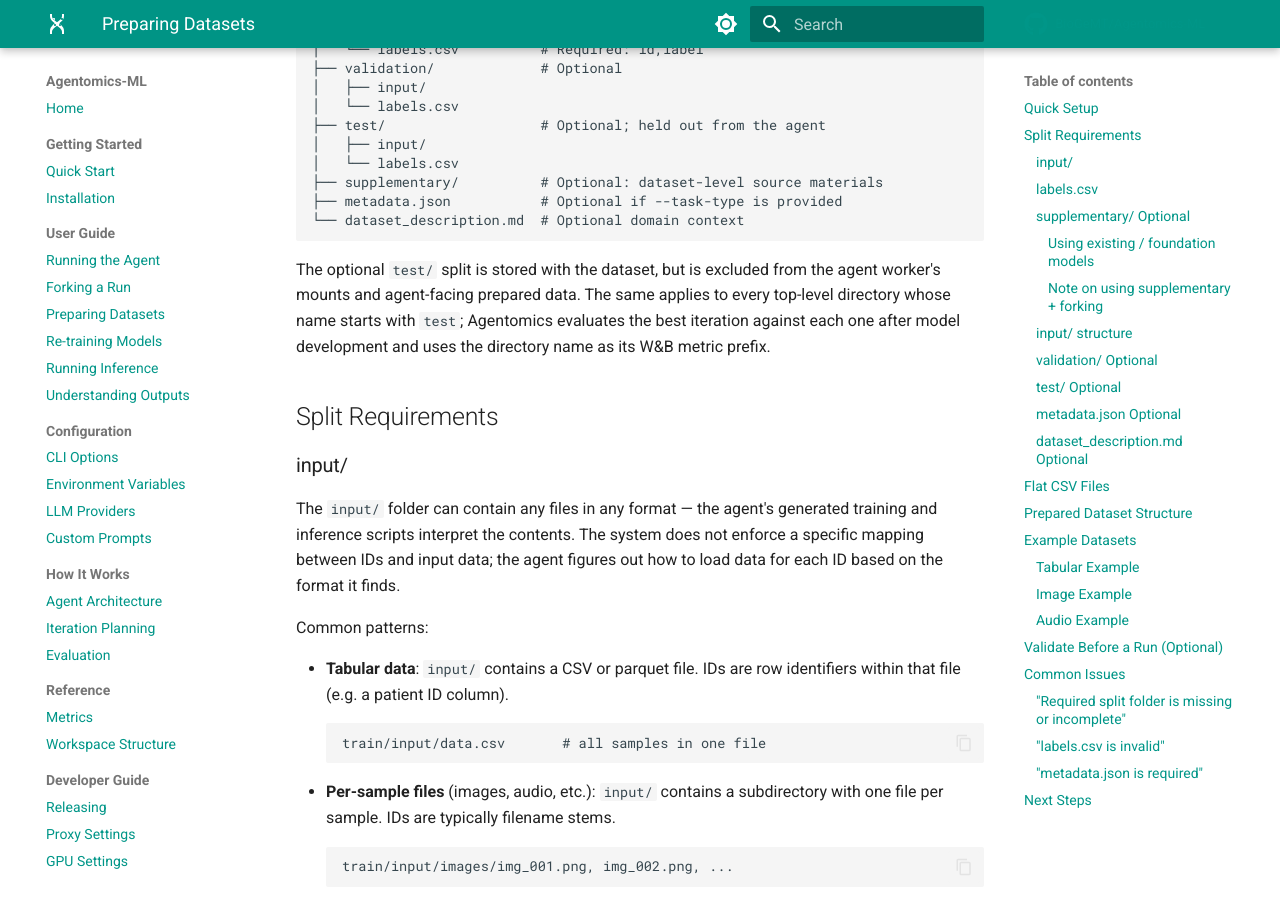
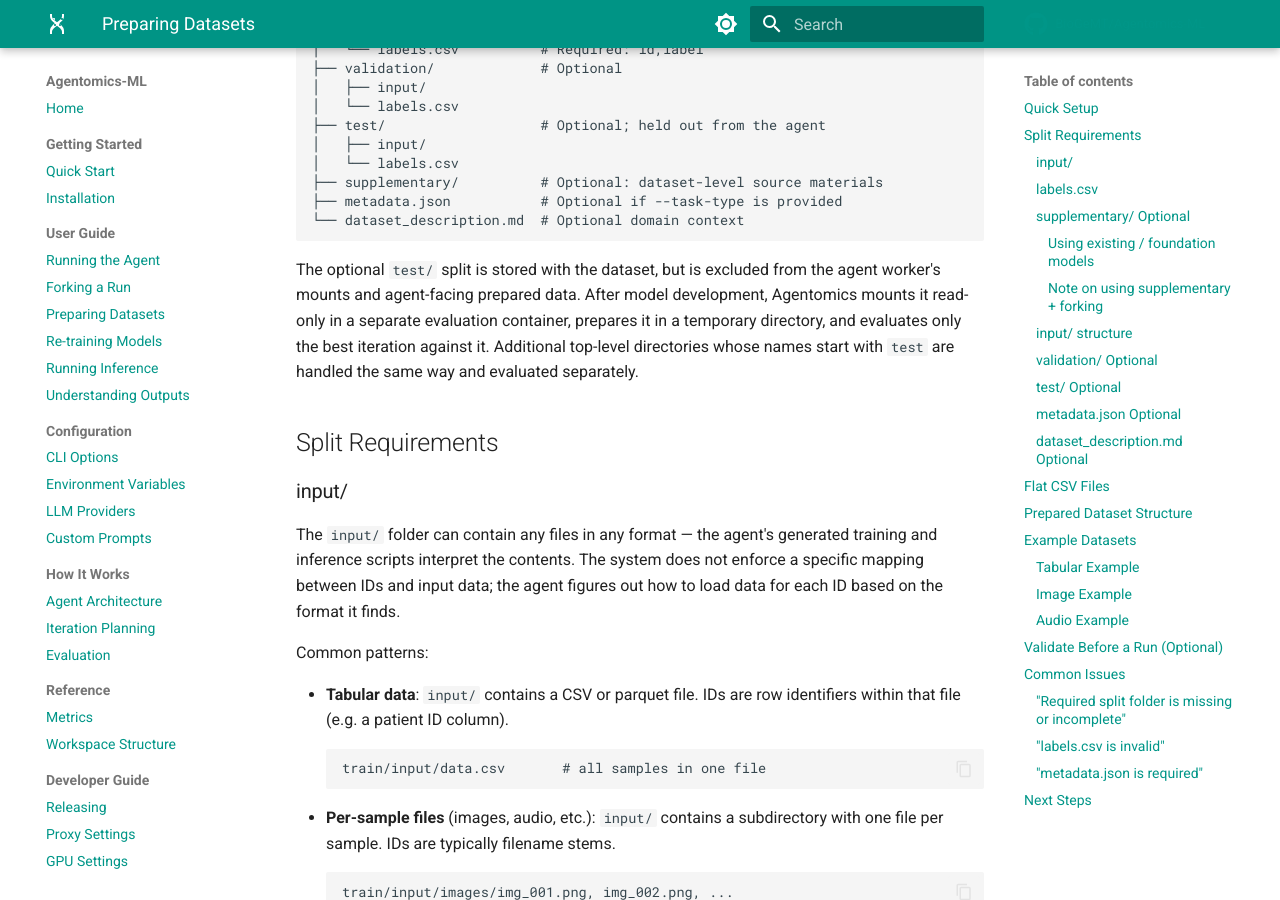
Before and after one commit to BioGeMT/agentomics-ml, an MkDocs documentation site: the page built from docs/user-guide/datasets.md, in a window 1280 px wide and 900 px high, scrolled down 391 px. Built offline with MkDocs 1.6.1 and Material for MkDocs 9.7.7, drawn with Linux system fonts in a browser that asks for light colours; comment, search, counter and statistics services are not loaded.

Commit message:
extend test dataset docs

````diff
--- a/docs/user-guide/datasets.md
+++ b/docs/user-guide/datasets.md
@@ -24,10 +24,11 @@ datasets/my_dataset/
 ```
 
 The optional `test/` split is stored with the dataset, but is excluded from the
-agent worker's mounts and agent-facing prepared data. The same applies to every
-top-level directory whose name starts with `test`; Agentomics evaluates the
-best iteration against each one after model development and uses the directory
-name as its W&B metric prefix.
+agent worker's mounts and agent-facing prepared data. After model development,
+Agentomics mounts it read-only in a separate evaluation container, prepares it
+in a temporary directory, and evaluates only the best iteration against it.
+Additional top-level directories whose names start with `test` are handled the
+same way and evaluated separately.
 
 ## Split Requirements
 
````
